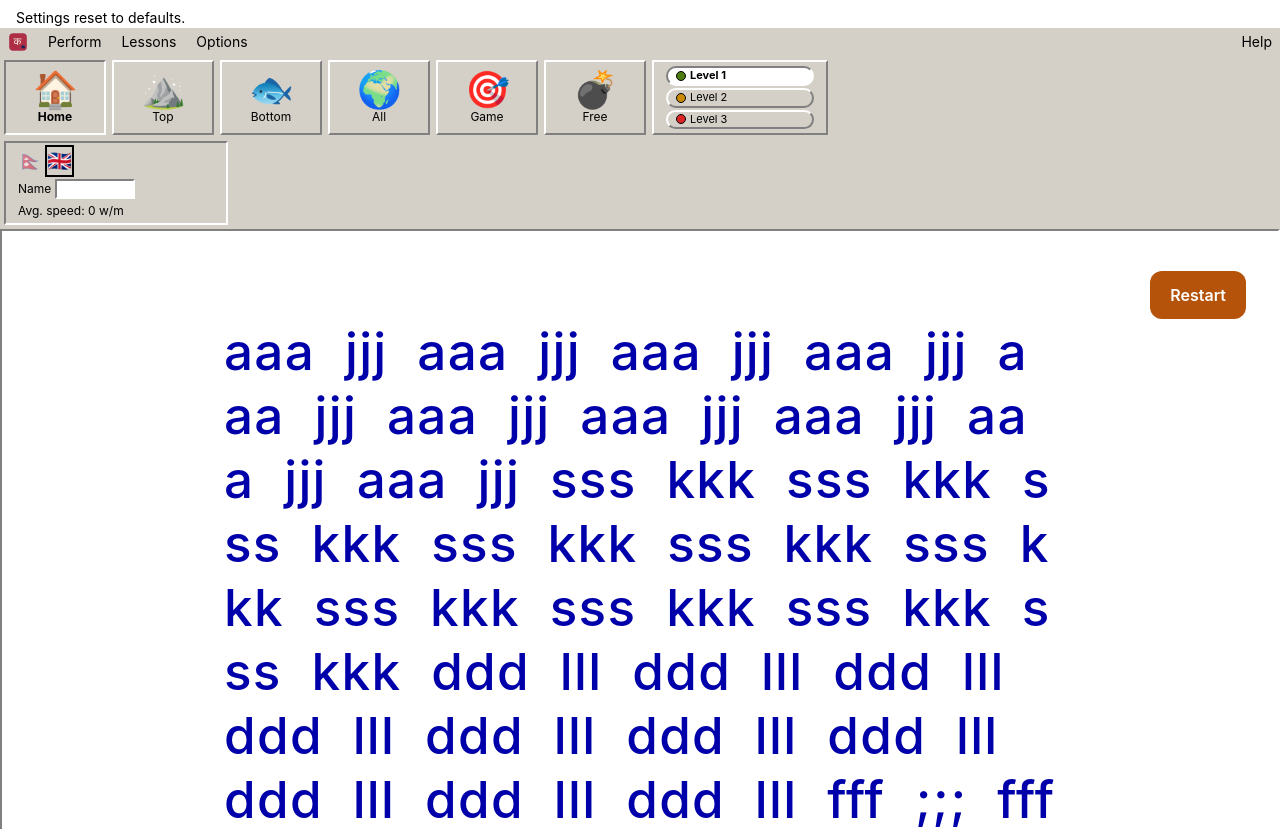
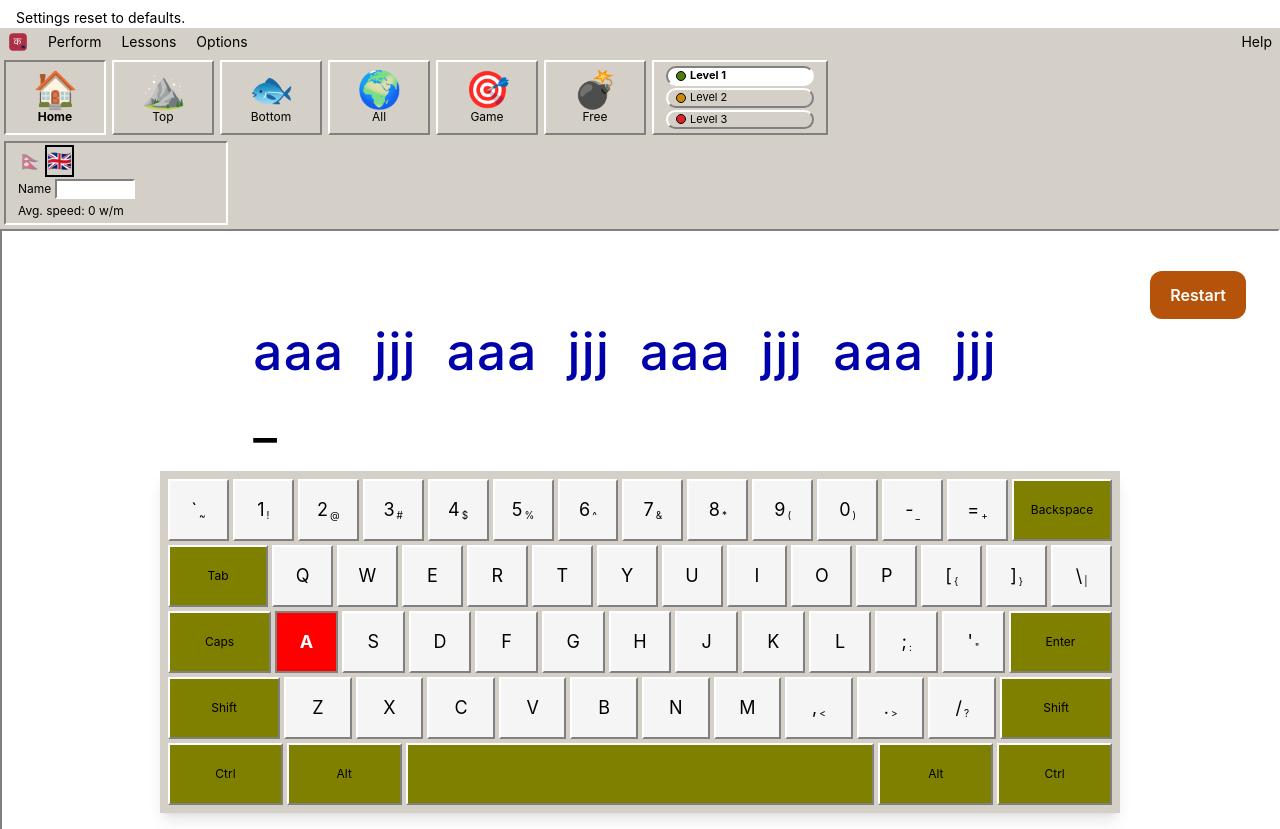
Before and after one commit to Abhishek-Gaire/typeshala, a React (Vite) app: page / in a window 1280 px wide. Shown: the top 829 px of the page. Built offline with nearby package versions, Linux system fonts and the light colour scheme; the HTML template or start-up script is replaced by a standard one.

Commit message:
feat: page classic prompt one line at a time

```diff
--- a/src/components/ClassicPrompt.tsx
+++ b/src/components/ClassicPrompt.tsx
@@ -1,5 +1,20 @@
-/** Dual line classic prompt. Line 1 static blue reference, line 2 live black typed. */
-export function ClassicPrompt({ units, typed }: { units: string[]; typed: string[] }) {
+/**
+ * Paged single line classic prompt (spec 0014 AC-1, AC-3, AC-5).
+ * Shows one page at a time: target slice in blue, typed slice in
+ * black below it, plus a line counter. The page wrapper replays a
+ * short slide on page change and stays still for reduced motion.
+ */
+export function ClassicPrompt({
+  units,
+  typed,
+  pageIndex,
+  pageTotal,
+}: {
+  units: string[];
+  typed: string[];
+  pageIndex: number;
+  pageTotal: number;
+}) {
   const renderReference = () => (
     <div aria-label="reference" className="w-full text-left wrap-break-word">
       {units.map((u, i) => (
@@ -41,12 +56,17 @@ export function ClassicPrompt({ units, typed }: { units: string[]; typed: string
 
   return (
     <div
-      className="mx-auto flex w-fit max-w-[65vw] min-w-0 flex-col items-start gap-1 bg-white leading-tight font-medium tracking-wide text-[clamp(1.25rem,4vw,3.75rem)]"
+      className="mx-auto flex w-fit max-w-[65vw] min-w-0 flex-col items-start gap-1 overflow-x-clip bg-white leading-tight font-medium tracking-wide text-[clamp(1.25rem,4vw,3.75rem)]"
       aria-label="prompt"
       aria-live="polite"
     >
-      {renderReference()}
-      {renderTyped()}
+      <div
+        key={[pageIndex, pageTotal].join("/")}
+        className="flex w-full flex-col items-start gap-1 motion-safe:animate-[prompt-page-in_200ms_ease-out]"
+      >
+        {renderReference()}
+        {renderTyped()}
+      </div>
     </div>
   );
 }
--- /dev/null
+++ b/src/domain/promptPaging.ts
@@ -0,0 +1,61 @@
+/**
+ * Single line prompt paging (spec 0014 AC-2, AC-4).
+ * Pure code with no framework imports.
+ * Pages hold whole drill groups (never split `aaa`), so the
+ * teaching unit stays intact while the view shows one page at a time.
+ */
+
+/** Groups shown per page. Last page may hold fewer. */
+export const PROMPT_PAGE_SIZE = 8;
+
+/** Split a drill prompt into whole space separated groups. Empty tokens dropped. */
+export function tokensForPrompt(prompt: string): string[] {
+  return prompt.split(/\s+/).filter((t) => t.length > 0);
+}
+
+/** Chunk whole groups into pages. Empty input reads as no pages. */
+export function chunkGroupsForPages(
+  tokens: string[],
+  perPage: number = PROMPT_PAGE_SIZE,
+): string[][] {
+  if (perPage <= 0) return [];
+  const pages: string[][] = [];
+  for (let at = 0; at < tokens.length; at += perPage) {
+    pages.push(tokens.slice(at, at + perPage));
+  }
+  return pages;
+}
+
+/**
+ * Cursor offset where each page starts, counted in prompt units.
+ * unitLengthOf maps one group to its unit count (plain length for
+ * English chars, splitUnits length for Traditional clusters).
+ * Single spaces between groups count one unit each.
+ */
+export function pageStartCursors(
+  pages: string[][],
+  unitLengthOf: (token: string) => number,
+): number[] {
+  const starts: number[] = [];
+  let at = 0;
+  for (let p = 0; p < pages.length; p++) {
+    const page = pages[p];
+    starts.push(at);
+    for (let i = 0; i < page.length; i++) {
+      at += unitLengthOf(page[i]);
+      const lastOverall = p === pages.length - 1 && i === page.length - 1;
+      if (!lastOverall) at += 1;
+    }
+  }
+  return starts;
+}
+
+/** Page holding the cursor. Clamped into range. Empty plan reads page 0. */
+export function pageIndexForCursor(starts: number[], cursor: number): number {
+  let index = 0;
+  for (let i = 0; i < starts.length; i++) {
+    if (starts[i] <= cursor) index = i;
+    else break;
+  }
+  return index;
+}
--- a/src/features/classic/ClassicScreen.tsx
+++ b/src/features/classic/ClassicScreen.tsx
@@ -5,6 +5,13 @@ import type { LayoutId, Lesson, NewAttempt } from "../../domain/datastore";
 import type { StringKey } from "../../i18n/keys";
 import { CLASSIC_DRILLS } from "../../domain/classicDrills";
 import { codeForNextUnit, lessonsForClassic } from "../../domain/classicLayout";
+import {
+  PROMPT_PAGE_SIZE,
+  chunkGroupsForPages,
+  pageIndexForCursor,
+  pageStartCursors,
+  tokensForPrompt,
+} from "../../domain/promptPaging";
 import { splitUnits } from "../../domain/preeti";
 import { calcWpm } from "../../domain/scoring";
 import { ClassicPrompt } from "../../components/ClassicPrompt";
@@ -25,12 +32,32 @@ function FreeView({
 }) {
   const [typed, setTyped] = useState("");
   const [press, setPress] = useState<KeyPress | null>(null);
+  const [elapsedMs, setElapsedMs] = useState(0);
   const startRef = useRef<number | null>(null);
+  const timerRef = useRef<ReturnType<typeof setInterval> | null>(null);
   const boxRef = useRef<HTMLDivElement>(null);
+  const hasStarted = startRef.current !== null;
+
   useEffect(() => {
     boxRef.current?.focus();
   }, []);
-  const wpm = calcWpm(typed.length, startRef.current === null ? 0 : Date.now() - startRef.current);
+
+  useEffect(() => {
+    if (hasStarted) {
+      timerRef.current = setInterval(() => {
+        setElapsedMs(Date.now() - (startRef.current ?? Date.now()));
+      }, 100);
+    } else {
+      if (timerRef.current) clearInterval(timerRef.current);
+      timerRef.current = null;
+    }
+    return () => {
+      if (timerRef.current) clearInterval(timerRef.current);
+      timerRef.current = null;
+    };
+  }, [hasStarted]);
+
+  const wpm = calcWpm(typed.length, elapsedMs);
   useEffect(() => {
     onStats(wpm);
   }, [wpm, onStats]);
@@ -74,7 +101,10 @@ function FreeView({
           variant="quiet"
           onClick={() => {
             setTyped("");
+            setElapsedMs(0);
             startRef.current = null;
+            if (timerRef.current) clearInterval(timerRef.current);
+            timerRef.current = null;
             boxRef.current?.focus();
           }}
         >
@@ -121,6 +151,21 @@ export function ClassicScreen({
   const units = useMemo(() => splitUnits(lesson.prompt), [lesson.prompt]);
   const doneUnits: string[] = session.units ?? session.typed.split("");
   const next: string = doneUnits.length < units.length ? units[doneUnits.length] : "";
+
+  /** Single line paging (spec 0014). Page follows the cursor, so forward
+   * typing advances, backspace returns, and restart resets to page 1. */
+  const tokens = useMemo(() => tokensForPrompt(lesson.prompt), [lesson.prompt]);
+  const pages = useMemo(() => chunkGroupsForPages(tokens, PROMPT_PAGE_SIZE), [tokens]);
+  const starts = useMemo(
+    () => pageStartCursors(pages, (token) => splitUnits(token).length),
+    [pages],
+  );
+  const pageTotal = Math.max(pages.length, 1);
+  const activePage = pages.length === 0 ? 0 : pageIndexForCursor(starts, doneUnits.length);
+  const pageStart = starts[activePage] ?? 0;
+  const pageEnd = activePage + 1 < starts.length ? starts[activePage + 1] : units.length;
+  const pageUnits = units.slice(pageStart, pageEnd);
+  const pageTyped = doneUnits.slice(pageStart, pageEnd);
 
   const saved = useRef(false);
   const startMs = useRef(Date.now());
@@ -202,7 +247,12 @@ export function ClassicScreen({
           </Button>
         </div>
         <div className="flex flex-1 items-end justify-center pb-5">
-          <ClassicPrompt units={units} typed={doneUnits} />
+          <ClassicPrompt
+            units={pageUnits}
+            typed={pageTyped}
+            pageIndex={activePage}
+            pageTotal={pageTotal}
+          />
         </div>
         <ClassicKeyboard layout={layout} next={next} press={press} />
       </div>
--- a/src/features/typing/useTraditionalSession.ts
+++ b/src/features/typing/useTraditionalSession.ts
@@ -1,5 +1,5 @@
 /** Traditional session hook: Preeti keys in, Devanagari units out (spec 0007). */
-import { useMemo, useRef, useState } from "react";
+import { useEffect, useMemo, useRef, useState } from "react";
 import { calcAccuracy, calcWpm } from "../../domain/scoring";
 import {
   advancePreeti,
@@ -39,16 +39,33 @@ const FRESH: TraditionalState = {
  */
 export function useTraditionalSession(prompt: string, fingerGuidance: boolean): SessionApi {
   const [state, setState] = useState<TraditionalState>(FRESH);
+  const [elapsedMs, setElapsedMs] = useState(0);
   const startRef = useRef<number | null>(null);
+  const timerRef = useRef<ReturnType<typeof setInterval> | null>(null);
 
   const promptUnits = useMemo(() => splitUnits(prompt), [prompt]);
   const { units, keystrokes, errorHits, wrongKey } = state;
   const typed = useMemo(() => units.join(""), [units]);
   const done = units.length >= promptUnits.length && promptUnits.length > 0;
-  const elapsed = startRef.current === null ? 0 : Date.now() - startRef.current;
+
+  useEffect(() => {
+    if (startRef.current !== null && !done) {
+      timerRef.current = setInterval(() => {
+        setElapsedMs(Date.now() - (startRef.current ?? Date.now()));
+      }, 100);
+    } else {
+      if (timerRef.current) clearInterval(timerRef.current);
+      timerRef.current = null;
+    }
+    return () => {
+      if (timerRef.current) clearInterval(timerRef.current);
+      timerRef.current = null;
+    };
+  }, [done, promptUnits.length]);
+
   const wpm = useMemo(
-    () => calcWpm(countCorrectUnits(promptUnits, units), elapsed),
-    [promptUnits, units, elapsed],
+    () => calcWpm(countCorrectUnits(promptUnits, units), elapsedMs),
+    [promptUnits, units, elapsedMs],
   );
   const accuracy = calcAccuracy(keystrokes, errorHits);
   const upcoming = done ? "" : (promptUnits[units.length] ?? "");
@@ -206,7 +223,10 @@ export function useTraditionalSession(prompt: string, fingerGuidance: boolean):
     },
     reset() {
       setState(FRESH);
+      setElapsedMs(0);
       startRef.current = null;
+      if (timerRef.current) clearInterval(timerRef.current);
+      timerRef.current = null;
     },
     buildAttempt(lessonId: string, startedIso: string, durationMs: number) {
       const safeDuration = Math.max(durationMs, 1);
--- a/src/features/typing/useTypingSession.ts
+++ b/src/features/typing/useTypingSession.ts
@@ -1,5 +1,5 @@
 /** Session hook holding prompt vs typed plus live scores (spec 0004). */
-import { useMemo, useRef, useState } from "react";
+import { useEffect, useMemo, useRef, useState } from "react";
 import { calcAccuracy, calcWpm, countCorrect, deriveFinalErrors } from "../../domain/scoring";
 import { nextKey } from "../../domain/keymap";
 import type { NewAttempt } from "../../domain/datastore";
@@ -30,13 +30,30 @@ export function useTypingSession(prompt: string, fingerGuidance: boolean): Sessi
   const [keystrokes, setKeystrokes] = useState(0);
   const [errorHits, setErrorHits] = useState(0);
   const [wrongKey, setWrongKey] = useState<string | null>(null);
+  const [elapsedMs, setElapsedMs] = useState(0);
   const startRef = useRef<number | null>(null);
+  const timerRef = useRef<ReturnType<typeof setInterval> | null>(null);
 
   const done = typed.length >= prompt.length && prompt.length > 0;
-  const elapsed = startRef.current === null ? 0 : Date.now() - startRef.current;
+
+  useEffect(() => {
+    if (startRef.current !== null && !done) {
+      timerRef.current = setInterval(() => {
+        setElapsedMs(Date.now() - (startRef.current ?? Date.now()));
+      }, 100);
+    } else {
+      if (timerRef.current) clearInterval(timerRef.current);
+      timerRef.current = null;
+    }
+    return () => {
+      if (timerRef.current) clearInterval(timerRef.current);
+      timerRef.current = null;
+    };
+  }, [done]);
+
   const wpm = useMemo(
-    () => calcWpm(countCorrect(prompt, typed), elapsed),
-    [prompt, typed, elapsed],
+    () => calcWpm(countCorrect(prompt, typed), elapsedMs),
+    [prompt, typed, elapsedMs],
   );
   const accuracy = calcAccuracy(keystrokes, errorHits);
   const upcoming = done ? "" : (prompt[typed.length] ?? "");
@@ -79,7 +96,10 @@ export function useTypingSession(prompt: string, fingerGuidance: boolean): Sessi
       setTyped("");
       setKeystrokes(0);
       setErrorHits(0);
+      setElapsedMs(0);
       startRef.current = null;
+      if (timerRef.current) clearInterval(timerRef.current);
+      timerRef.current = null;
     },
     buildAttempt(lessonId: string, startedIso: string, durationMs: number) {
       const safeDuration = Math.max(durationMs, 1);
--- a/src/index.css
+++ b/src/index.css
@@ -1,2 +1,14 @@
 @import "tailwindcss";
 @import "./styles/themes.css";
+
+/** Single line prompt paging slide (spec 0014 AC-3). Runs only under motion-safe. */
+@keyframes prompt-page-in {
+  from {
+    opacity: 0;
+    transform: translateX(2rem);
+  }
+  to {
+    opacity: 1;
+    transform: translateX(0);
+  }
+}
```
Also changed, not shown: 6 other files (tests, documents, lock files or other folders).
